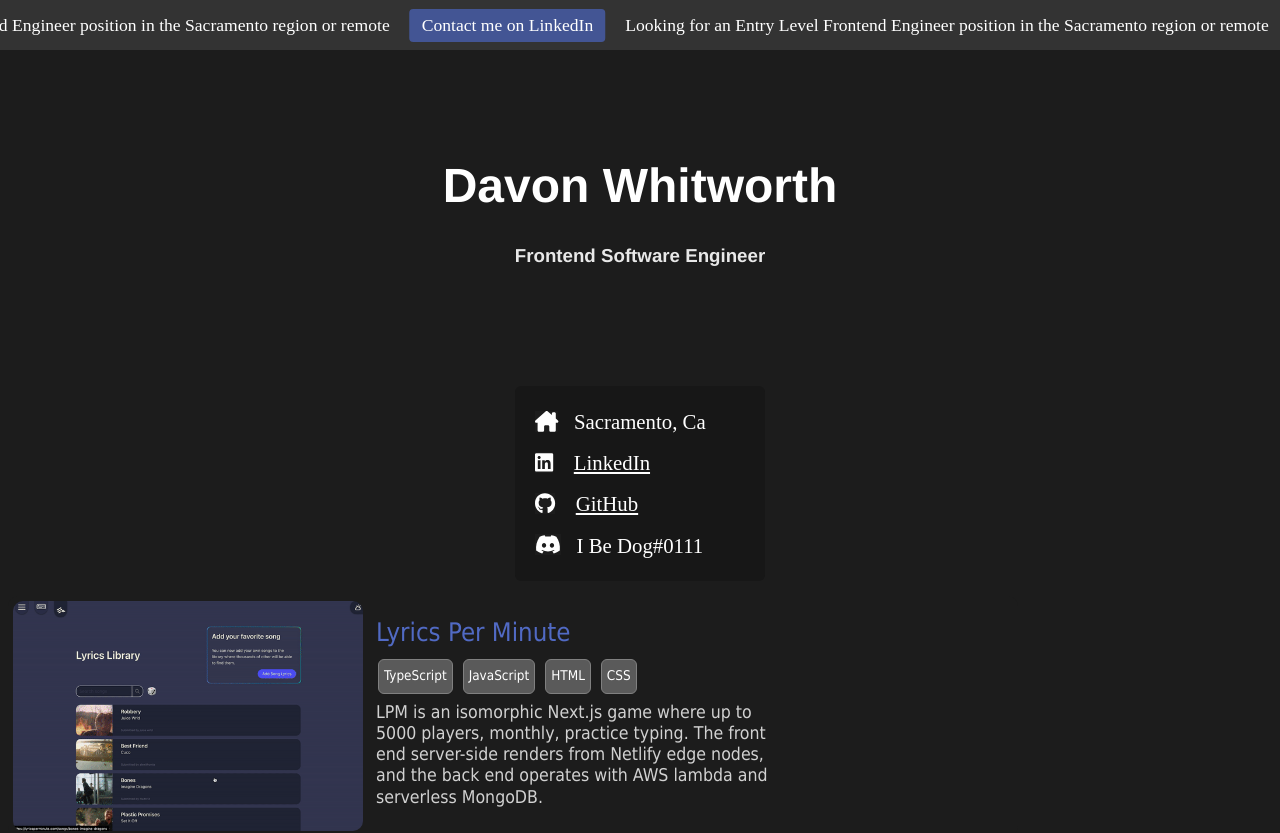
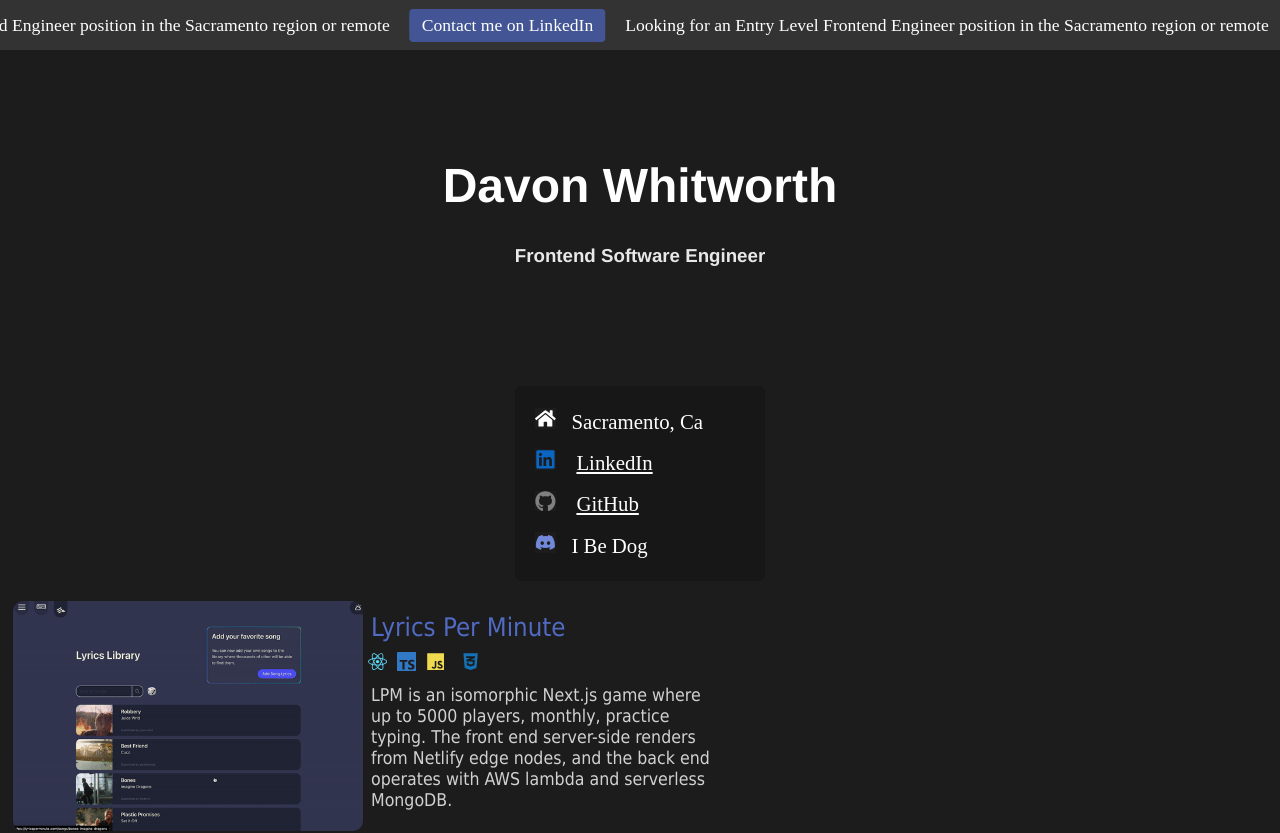
Before and after one commit to DavonWhitworth/davon-whitworth, a React (Create React App) app: page / in a window 1280 px wide. Shown: the top 833 px of the page. Built offline with nearby package versions, Linux system fonts and the light colour scheme.

Commit message:
updated icon styles and moving computers.

```diff
--- a/package.json
+++ b/package.json
@@ -5,10 +5,6 @@
   "dependencies": {
     "@emotion/react": "^11.9.0",
     "@emotion/styled": "^11.8.1",
-    "@fortawesome/fontawesome-svg-core": "^6.1.1",
-    "@fortawesome/free-brands-svg-icons": "^6.1.1",
-    "@fortawesome/free-solid-svg-icons": "^6.1.1",
-    "@fortawesome/react-fontawesome": "^0.1.18",
     "@testing-library/jest-dom": "^5.16.4",
     "@testing-library/react": "^13.2.0",
     "@testing-library/user-event": "^13.5.0",
@@ -16,8 +12,10 @@
     "motion": "^12.23.12",
     "react": "^18.1.0",
     "react-dom": "^18.1.0",
+    "react-icons": "^5.5.0",
     "react-router-dom": "^6.3.0",
     "react-scripts": "^5.0.1",
+    "react-tooltip": "^5.29.1",
     "styled-components": "^5.3.5",
     "web-vitals": "^2.1.4"
   },
--- a/src/components/contactinfo.js
+++ b/src/components/contactinfo.js
@@ -1,11 +1,5 @@
-import styled from "styled-components";
-import { FontAwesomeIcon } from "@fortawesome/react-fontawesome";
-import { faHomeLg } from "@fortawesome/free-solid-svg-icons";
-import {
-  faDiscord,
-  faLinkedin,
-  faGithub,
-} from "@fortawesome/free-brands-svg-icons";
+import styled from 'styled-components';
+import { FaHome, FaLinkedin, FaGithub, FaDiscord } from 'react-icons/fa';
 
 const Infoblock = styled.div`
   width: fit-content;
@@ -39,21 +33,11 @@
   return (
     <Infoblock>
       <Info>
-        <FontAwesomeIcon
-          icon={faHomeLg}
-          color="white"
-          size="1x"
-          position="fixed"
-        />
+        <FaHome color="white" size="1em" />
         &nbsp;&nbsp; Sacramento, Ca
       </Info>
       <Info>
-        <FontAwesomeIcon
-          icon={faLinkedin}
-          color="white"
-          size="1x"
-          position="fixed"
-        />
+        <FaLinkedin color="#0a66c2" size="1em" />
         &nbsp;&nbsp;&nbsp;
         <Linkredirect
           target="_blank"
@@ -63,26 +47,15 @@
         </Linkredirect>
       </Info>
       <Info>
-        <FontAwesomeIcon
-          icon={faGithub}
-          color="white"
-          size="1x"
-          position="fixed"
-        />
+        <FaGithub color="grey" size="1em" />
         &nbsp;&nbsp;&nbsp;
         <Linkredirect target="_blank" href="https://github.com/DavonWhitworth">
           GitHub
         </Linkredirect>
       </Info>
       <Info>
-        <FontAwesomeIcon
-          icon={faDiscord}
-          color="white"
-          size="1x"
-          position="fixed"
-          enableBackground={"inherit"}
-        />
-        &nbsp;&nbsp; I Be Dog#0111
+        <FaDiscord color="#7289da" size="1em" />
+        &nbsp;&nbsp; I Be Dog
       </Info>
     </Infoblock>
   );
--- a/src/components/projectcard/index.js
+++ b/src/components/projectcard.js
@@ -1,6 +1,6 @@
-import styled from "styled-components";
-import React from "react";
-import TechCard from "../techCard";
+import styled from 'styled-components';
+import React from 'react';
+import TechCard from './techCard';
 
 const Card = styled.div`
   color: white;
@@ -14,7 +14,7 @@
   display: flex;
   flex-wrap: wrap;
   background-color: inherit;
-  font-family: "Tahoma";
+  font-family: 'Tahoma';
   width: 100%;
 
   max-width: 1000px;
@@ -31,16 +31,19 @@
 
 const Appinfo = styled.div`
   margin: 5px;
-  padding: 5px;
+  padding: 0px;
   line-height: 1.7;
-  max-width: 530px;
+  max-width: 350px;
   width: auto;
   background-color: inherit;
   @media (min-width: 1000px) {
-    width: 400px;
+    width: 350px;
   }
   @media (max-width: 1010px) {
-    max-width: 350px;
+    max-width: 200px;
+    width: auto;
+    padding: 5px;
+    padding-top: 0px;
   }
 `;
 
--- a/src/components/projectlist.js
+++ b/src/components/projectlist.js
@@ -1,5 +1,3 @@
-import Projectcard from './projectcard';
-import styled from 'styled-components';
 import PopGif from '../files/popgif.gif';
 import TypingGif from '../files/typinggif.gif';
 import LightGif from '../files/lightgif.gif';
@@ -9,7 +7,7 @@
 export const Projects = [
   {
     title: 'Lyrics Per Minute',
-    languages: ['TypeScript', 'JavaScript', 'HTML', 'CSS'],
+    languages: ['React', 'TypeScript', 'JavaScript', 'HTML', 'CSS'],
     description:
       'LPM is an isomorphic Next.js game where up to 5000 players, monthly, practice typing. The front end server-side renders from Netlify edge nodes, and the back end operates with AWS lambda and serverless MongoDB.',
     mediaSrc: LPMGif,
@@ -18,7 +16,7 @@
   },
   {
     title: 'Reddit app',
-    languages: ['TypeScript', 'JavaScript', 'HTML', 'CSS'],
+    languages: ['React', 'TypeScript', 'JavaScript', 'HTML', 'CSS'],
     description:
       'A minor recreation of the social media app, Reddit, the front page of the internet. This project was a great way for me to practice REST API and global state management for efficiency and cleanliness.',
     mediaSrc: RedditGif,
@@ -27,9 +25,9 @@
   },
   {
     title: 'Pop',
-    languages: ['C#'],
+    languages: ['Unity', 'C#'],
     description:
-      'A web game I produced with my 2 brothers. A peaceful top-down shooter which synchronizes the enemy waves with its music track.',
+      'A Unity based web game I produced with my 2 brothers. A peaceful top-down shooter which synchronizes the enemy waves with its music track.',
     mediaSrc: PopGif,
     imagealt: 'Gif of pop',
     link: 'https://gage-langdon.com/pop/',
--- a/src/components/techCard.js
+++ b/src/components/techCard.js
@@ -1,27 +1,55 @@
-import React from "react";
-import styled from "styled-components";
+import React from 'react';
+import styled from 'styled-components';
+import {
+  FaReact,
+  FaJs,
+  FaJava,
+  FaHtml5,
+  FaCss3Alt,
+  FaNodeJs,
+  FaGitAlt,
+  FaGithub,
+  FaUnity,
+} from 'react-icons/fa';
+import { SiTypescript, SiMongodb } from 'react-icons/si';
+import { Tooltip } from 'react-tooltip';
 
 const LanguagesContainer = styled.div`
   display: flex;
-  background-color: inherit;
-  font-size: 70%;
+  gap: 5px;
+  font-size: 1.2em;
 `;
 
 const Card = styled.div`
-  margin: 5px;
-  background-color: #5a5a5a;
-  font-size: 120%;
   display: flex;
-  border: grey solid 1px;
-  border-radius: 6px;
-  padding: 5px;
 `;
+
+const TechIcons = {
+  react: <FaReact color="#61DBFB" />,
+  javascript: <FaJs color="#F0DB4F" />,
+  typescript: <SiTypescript color="#3178C6" />,
+  java: <FaJava color="#007396" />,
+  html5: <FaHtml5 color="#E34F26" />,
+  css: <FaCss3Alt color="#1572B6" />,
+  node: <FaNodeJs color="#339933" />,
+  nodejs: <FaNodeJs color="#339933" />,
+  mongodb: <SiMongodb color="#4DB33D" />,
+  git: <FaGitAlt color="#F05032" />,
+  github: <FaGithub color="#181717" />,
+  unity: <FaUnity color="#000000" />,
+};
 
 export default function TechCard({ languages }) {
   const box = (
     <LanguagesContainer>
       {languages.map((lang, key) => {
-        return <Card key={key}>{lang}</Card>;
+        const icon = TechIcons[lang.toLowerCase()];
+        return (
+          <Card key={key} data-tooltip-id={lang} data-tooltip-content={lang}>
+            <Tooltip id={lang} place="bottom" />
+            {icon && <span style={{ marginRight: '5px' }}>{icon}</span>}
+          </Card>
+        );
       })}
     </LanguagesContainer>
   );
```
Also changed, not shown: 1 other file (tests, documents, lock files or other folders).
